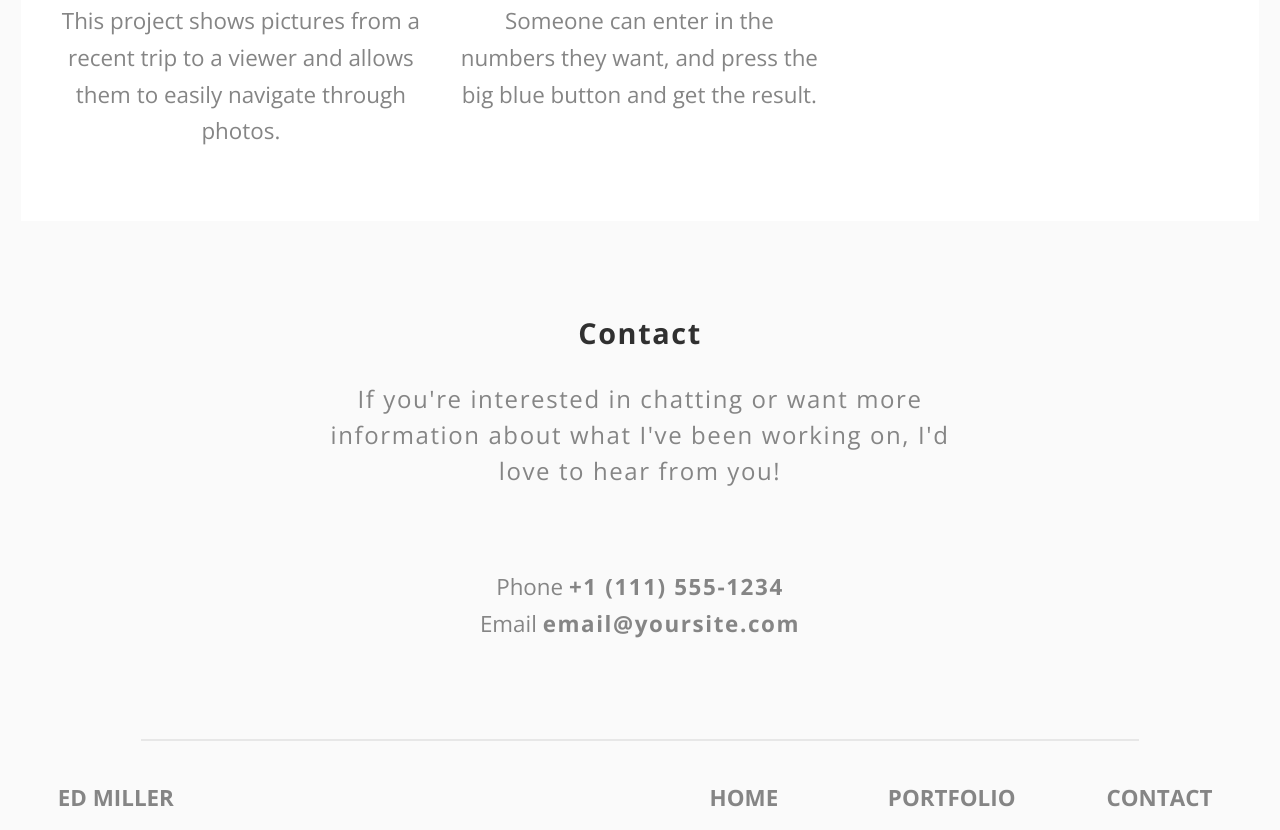
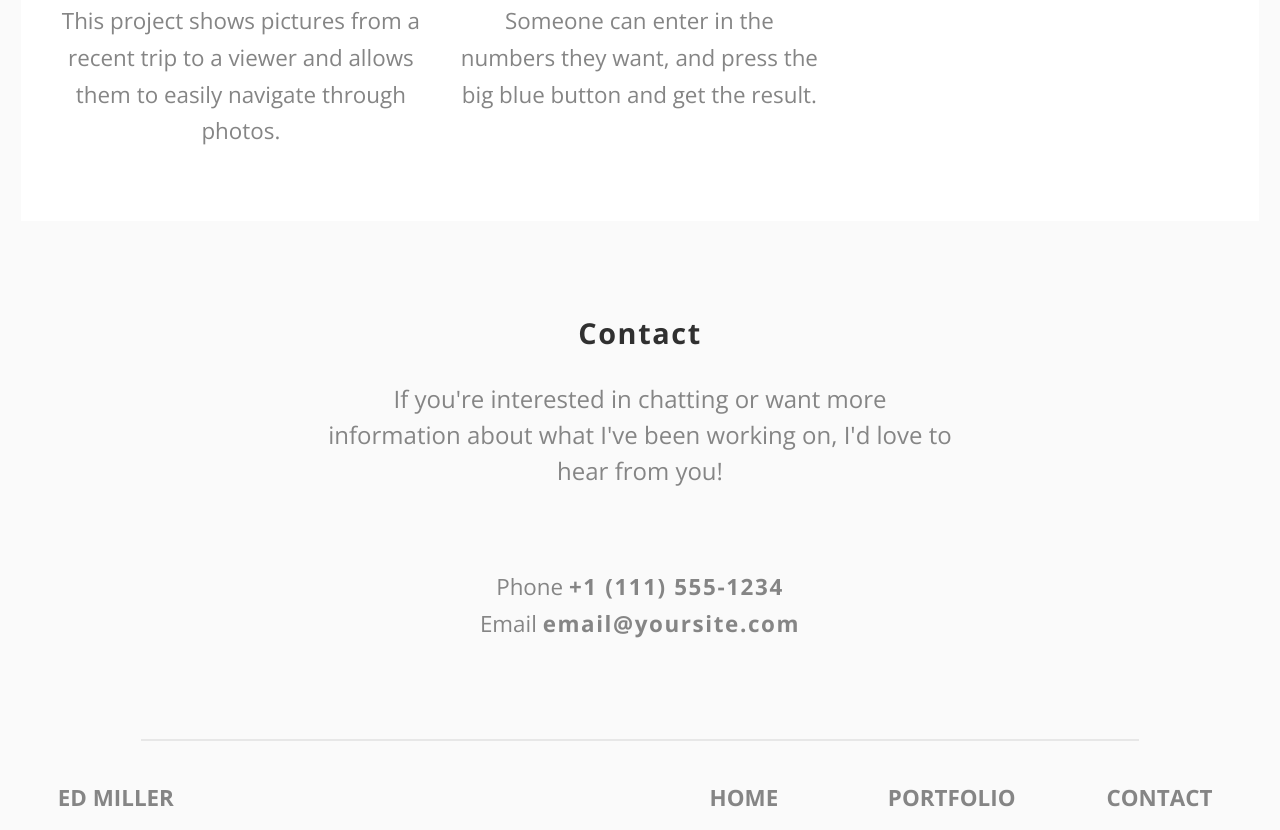
Before and after one commit to ed-coder/techdegree-project-2, a plain HTML site: page index.html in a window 1280 px wide. Shown: the part 2111-2941 px from the top of the page. Drawn offline with nearby package versions, Linux system fonts and the light colour scheme.

Commit message:
Update to header font info

```diff
--- a/css/style.css
+++ b/css/style.css
@@ -239,7 +239,6 @@ footer a {
   .footer-info {
     font-size: 1.5rem;
     line-height: 1.5;
-    letter-spacing: .1rem;
     width: 80%;
     margin: 0 auto;
   }
@@ -291,7 +290,6 @@ footer a {
   .footer-info {
     font-size: 1.5rem;
     line-height: 1.5;
-    letter-spacing: .1rem;
     width: 50%;
     margin: 0 auto;
   }
--- a/index.html
+++ b/index.html
@@ -10,7 +10,7 @@
   <meta name="keywords" content="Treehouse, TechDegree, Front-end, Web Developement, Responsive Design">
   <title>Responsive Website of Ed Miller</title>
   <!-- google fonts -->
-  <link href="https://fonts.googleapis.com/css?family=Open+Sans:400,600i,700|Russo+One&display=swap" rel="stylesheet">
+  <link href="https://fonts.googleapis.com/css?family=Open+Sans:400,700,800&display=swap" rel="stylesheet">
   <!-- normalize -->
   <link rel="stylesheet" href="css/normalize.css">
   <link rel="stylesheet" href="css/style.css">
@@ -78,7 +78,7 @@
         </div>
 
         <div class="card">
-          <img src="img/portfolio-6.png" alt="Calculator">
+          <img src="img/portfolio-6.png" alt="Calculator App">
           <h3>Calculator</h3>
           <p>Someone can enter in the numbers they want, and press the big blue button and get the result.
           </p>
```
